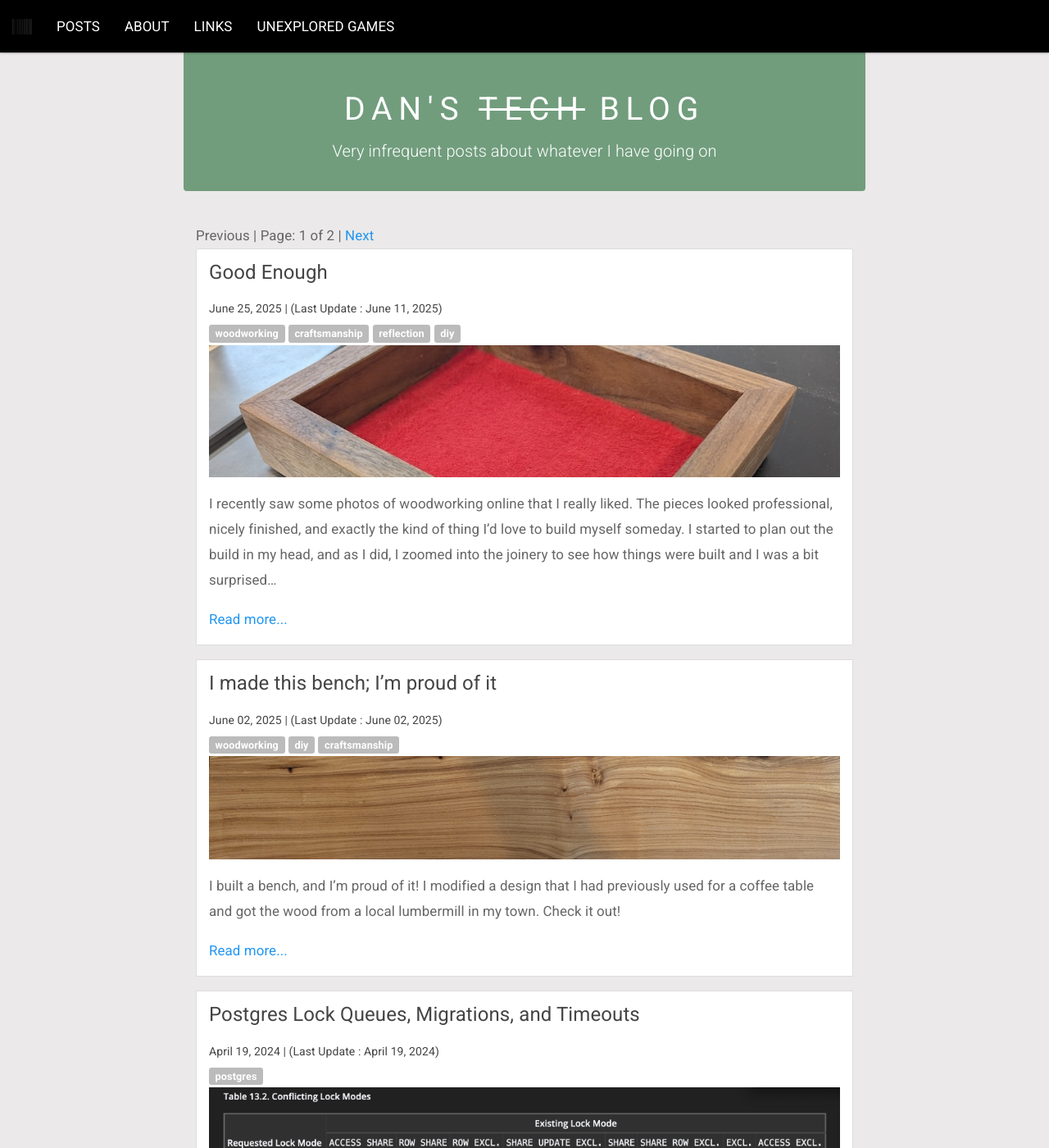
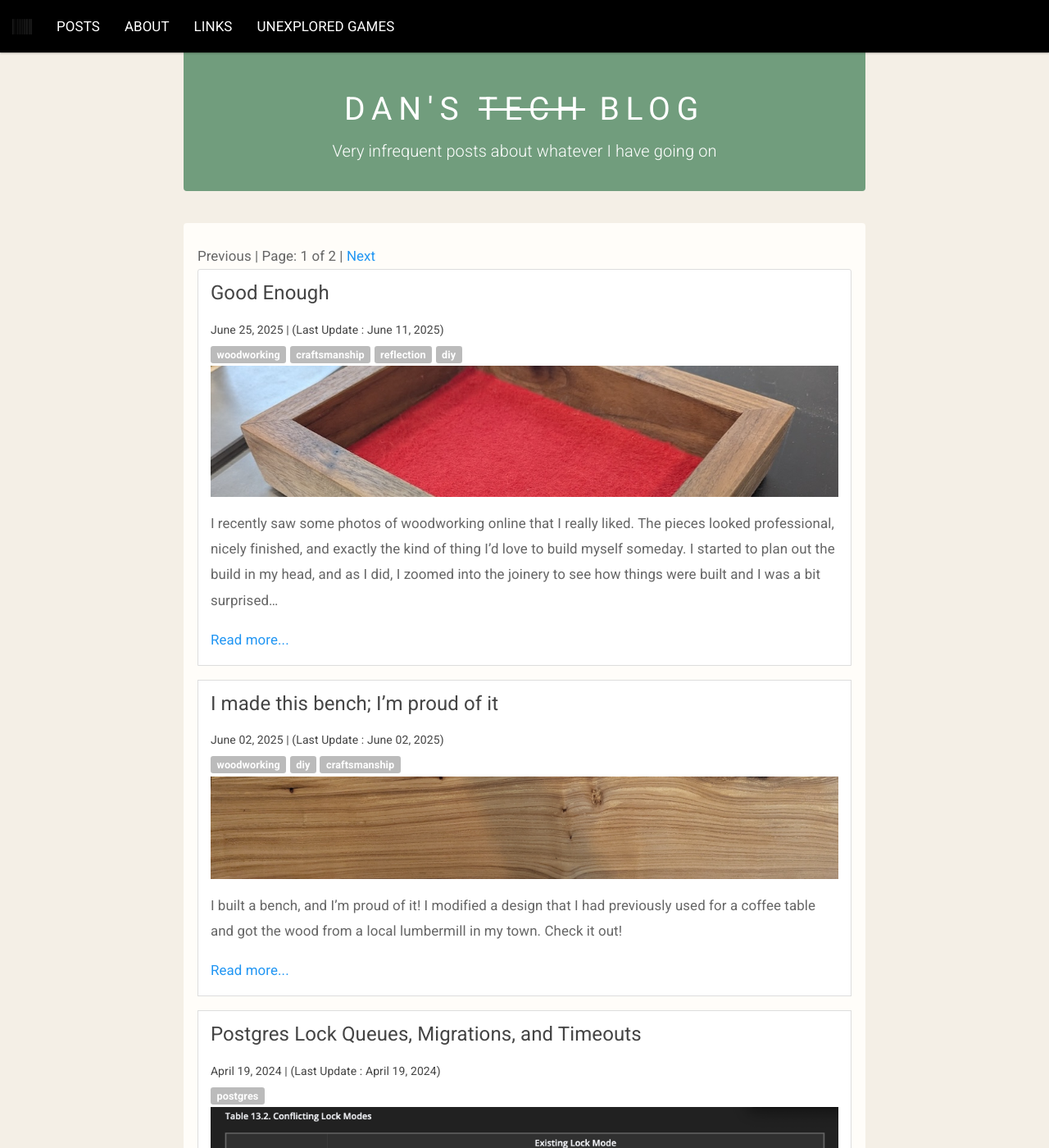
Before and after one commit to DanDobrick/blog, a Jekyll site: the page built from index.html, in a window 1280 px wide and 1400 px high. Shown: the whole window at 82% size. Built offline with Jekyll 4.4.1, drawn with Linux system fonts in a browser that asks for light colours; the list of posts is cut into pages by our own code.

Commit message:
Warm cream background and off-white rounded content panel

```diff
--- a/_sass/main.scss
+++ b/_sass/main.scss
@@ -7,7 +7,7 @@ body {
 	/* Margin bottom by footer height */
 	margin-bottom: 8em;
 	padding-top: 4.5em;
-	background-color: rgb(235, 233, 233);
+	background-color: #f4efe6;
 }
 
 #bootstrap-overrides {
@@ -90,6 +90,9 @@ body {
 .container {
 	width: 65%;
 	margin: auto;
+	background-color: #fffdf9;
+	padding: 1.5em 1em 1em;
+	border-radius: 4px;
 	font-size: 1.3em;
 }
 
```
